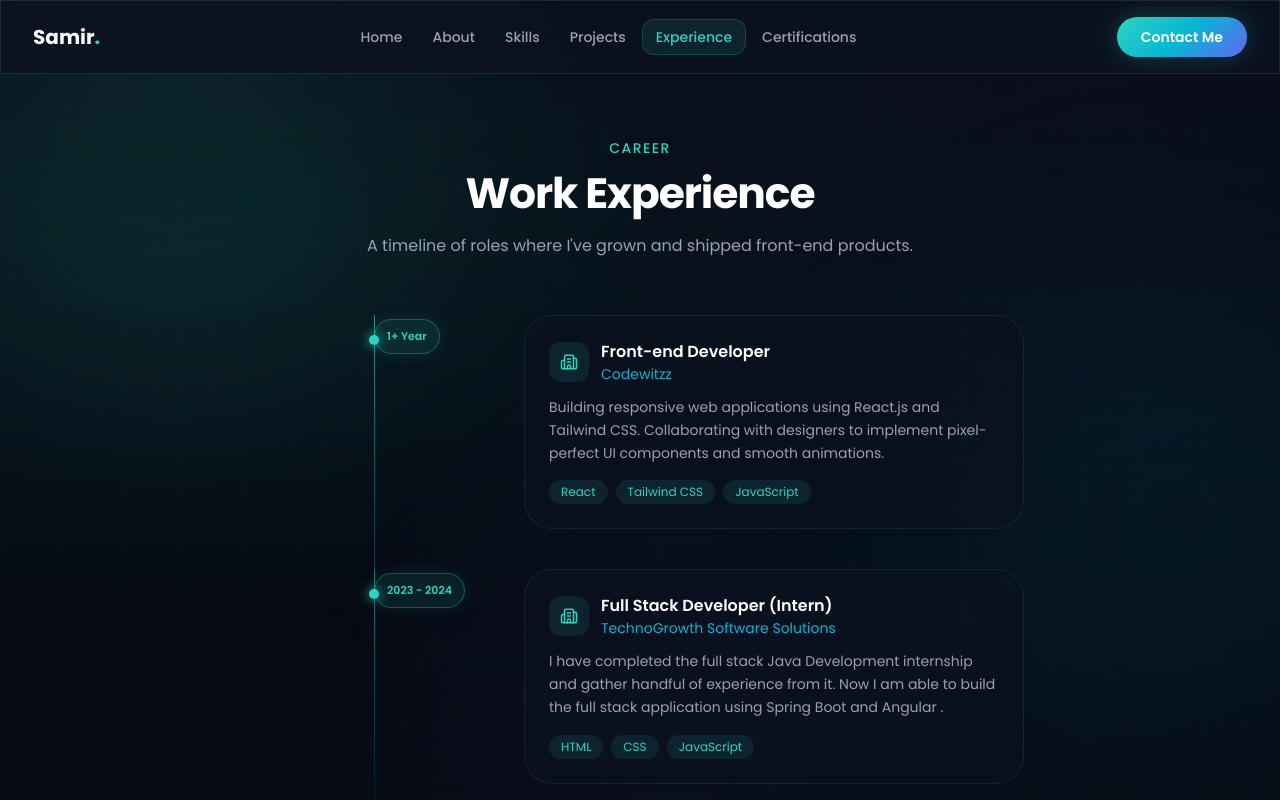
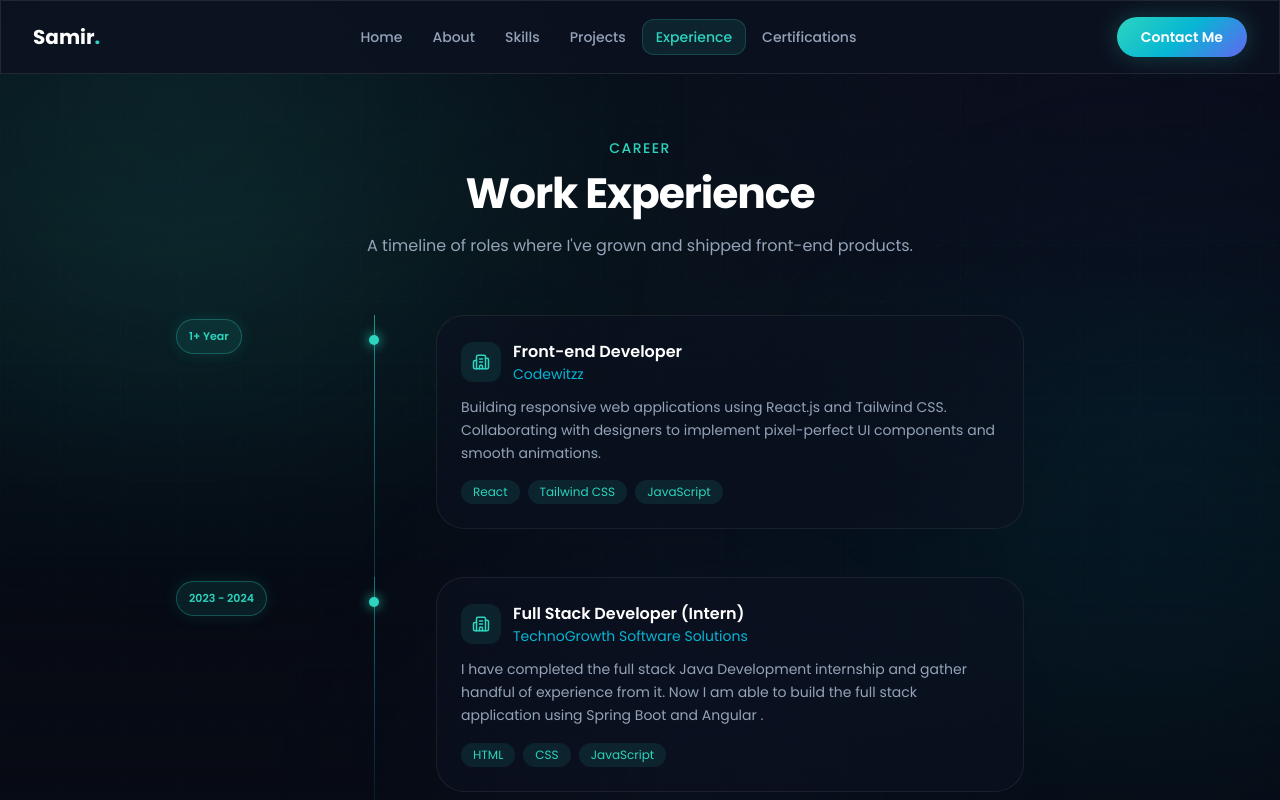
Before and after one commit to machrekar-samir/new-portfolio, a React (Vite) app: page /experience in a window 1280 px wide. Shown: the top 800 px of the page. Built offline with nearby package versions, Linux system fonts and the light colour scheme.

Commit message:
fix : fix Experince page timeline

```diff
--- a/src/components/sections/Experience.jsx
+++ b/src/components/sections/Experience.jsx
@@ -16,7 +16,7 @@ export default function Experience() {
         />
 
         <div className="relative mx-auto max-w-3xl">
-          <div className="absolute top-0 bottom-0 left-[100px] w-px bg-gradient-to-b from-primary/40 via-secondary/20 to-transparent md:left-[118px]" />
+          <div className="absolute top-0 bottom-0 left-3 w-px bg-gradient-to-b from-primary/40 via-secondary/20 to-transparent md:left-[118px]" />
 
           {experience.map((item, i) => (
             <motion.div
@@ -24,18 +24,18 @@ export default function Experience() {
               initial={{ opacity: 0, x: -24 }}
               animate={{ opacity: 1, x: 0 }}
               transition={{ delay: i * 0.12 }}
-              className="relative mb-8 flex flex-col gap-5 md:mb-10 md:gap-8 md:flex-row md:pl-[118px] pl-10"
+              className="relative mb-10 md:mb-12 md:flex md:flex-row md:pl-[180px]"
             >
-              <div className="w-full flex-shrink-0 pt-1 md:w-[118px]">
+              <div className="mb-3 md:mb-0 md:absolute md:-left-20 md:top-0 md:w-[118px] md:flex-shrink-0 md:pt-1">
                 <span className="inline-block rounded-full border border-primary/30 bg-primary/10 px-3 py-2 text-[11px] font-semibold text-primary whitespace-nowrap shadow-[0_0_16px_rgba(45,212,191,0.12)]">
                   {item.period}
                 </span>
               </div>
 
-              <div className="absolute top-0 bottom-0 left-6 w-px bg-gradient-to-b from-primary/40 via-secondary/20 to-transparent md:left-[118px]" />
-              <div className="absolute left-6 top-5 z-10 h-2.5 w-2.5 -translate-x-1/2 rounded-full bg-primary shadow-[0_0_12px_#2DD4BF] md:left-[118px]" />
+              <div className="absolute top-0 bottom-0 left-3 w-px bg-gradient-to-b from-primary/40 via-secondary/20 to-transparent md:left-[118px]" />
+              <div className="absolute left-3 top-6 z-10 h-2.5 w-2.5 -translate-x-1/2 rounded-full bg-primary shadow-[0_0_12px_#2DD4BF] md:left-[118px] md:top-5" />
 
-              <div className="flex-1">
+              <div className="flex-1 pl-12 md:pl-0">
                 <GlassCard className="p-5 md:p-6">
                   <div className="mb-3 flex items-center gap-3">
                     <div className="flex h-10 w-10 items-center justify-center rounded-xl bg-primary/10 text-primary">
--- a/src/components/sections/Hero.jsx
+++ b/src/components/sections/Hero.jsx
@@ -171,7 +171,7 @@ export default function Hero() {
         >
           <GlassCard className="overflow-hidden rounded-[1.5rem] p-0" hover={false}>
             <div className="flex flex-col md:flex-row">
-              <div className="flex flex-1 flex-col justify-center p-5 text-center sm:p-6 md:p-8 md:text-left">
+              <div className="order-last flex flex-1 flex-col justify-center p-5 text-center sm:p-6 md:order-none md:p-8 md:text-left">
                 <span className="mb-2 text-xs font-medium tracking-widest text-primary uppercase">
                   Featured Project
                 </span>
@@ -199,7 +199,7 @@ export default function Hero() {
                   <ArrowUpRight size={16} />
                 </a>
               </div>
-              <div className="relative h-48 overflow-hidden sm:h-56 md:h-auto md:w-[42%]">
+              <div className="order-first relative h-48 overflow-hidden sm:h-56 md:order-none md:h-auto md:w-[42%]">
                 <img
                   src={featuredProject.image}
                   alt={featuredProject.title}
```
